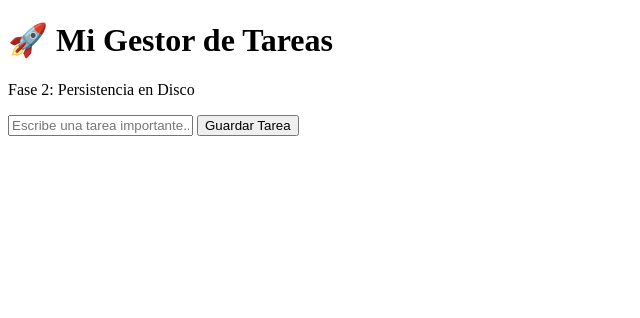
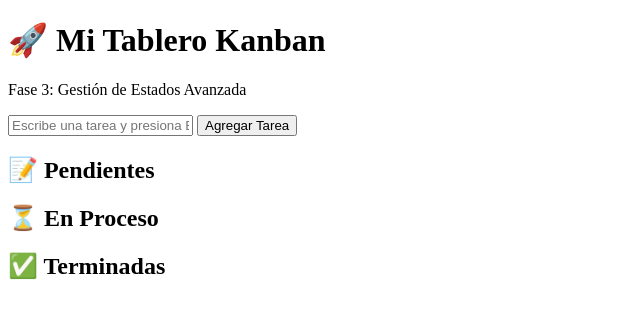
Before and after one commit to JeroDavo/Gestor-de-Tareas, a plain HTML site: page index.html in a window 1280 px wide. Shown: the whole page, without its empty margins (0-640 px from the left). Drawn offline with Linux system fonts and the light colour scheme.

Commit message:
Mejora Gestor de Tareas

```diff
--- a/index.html
+++ b/index.html
@@ -8,16 +8,38 @@
     <script src="script.js" defer></script>
 </head>
 <body>
-    <div class="app-container">
-        <h1>🚀 Mi Gestor de Tareas</h1>
-        <p>Fase 2: Persistencia en Disco</p>
+     <div class="app-container">
+        <h1>🚀 Mi Tablero Kanban</h1>
+        <p>Fase 3: Gestión de Estados Avanzada</p>
 
+        <!-- Barra de Captura Superior -->
         <div class="captura-seccion">
-            <input type="text" id="inputTarea" placeholder="Escribe una tarea importante...">
-            <button id="btnGuardar">Guardar Tarea</button>
+            <input type="text" id="inputTarea" placeholder="Escribe una tarea y presiona Enter o Guardar...">
+            <button id="btnGuardar">Agregar Tarea</button>
         </div>
-        <div id="listaTareas" class="tareas-contenedor"></div>
+
+        <!-- El Tablero de 3 Columnas -->
+        <div class="tablero-kanban">
+
+            <!-- Columna 1: Pendientes -->
+            <div class="columna">
+                <h2>📝 Pendientes</h2>
+                <div id="columnaTodo" class="tareas-contenedor"></div>
+            </div>
+
+            <!-- Columna 2: En Proceso -->
+            <div class="columna">
+                <h2>⏳ En Proceso</h2>
+                <div id="columnaInProgress" class="tareas-contenedor"></div>
+            </div>
+
+            <!-- Columna 3: Terminadas -->
+            <div class="columna">
+                <h2>✅ Terminadas</h2>
+                <div id="columnaDone" class="tareas-contenedor"></div>
+            </div>
+
+        </div>
     </div>
-
 </body>
 </html>
```
Also changed, not shown: 1 other file.
